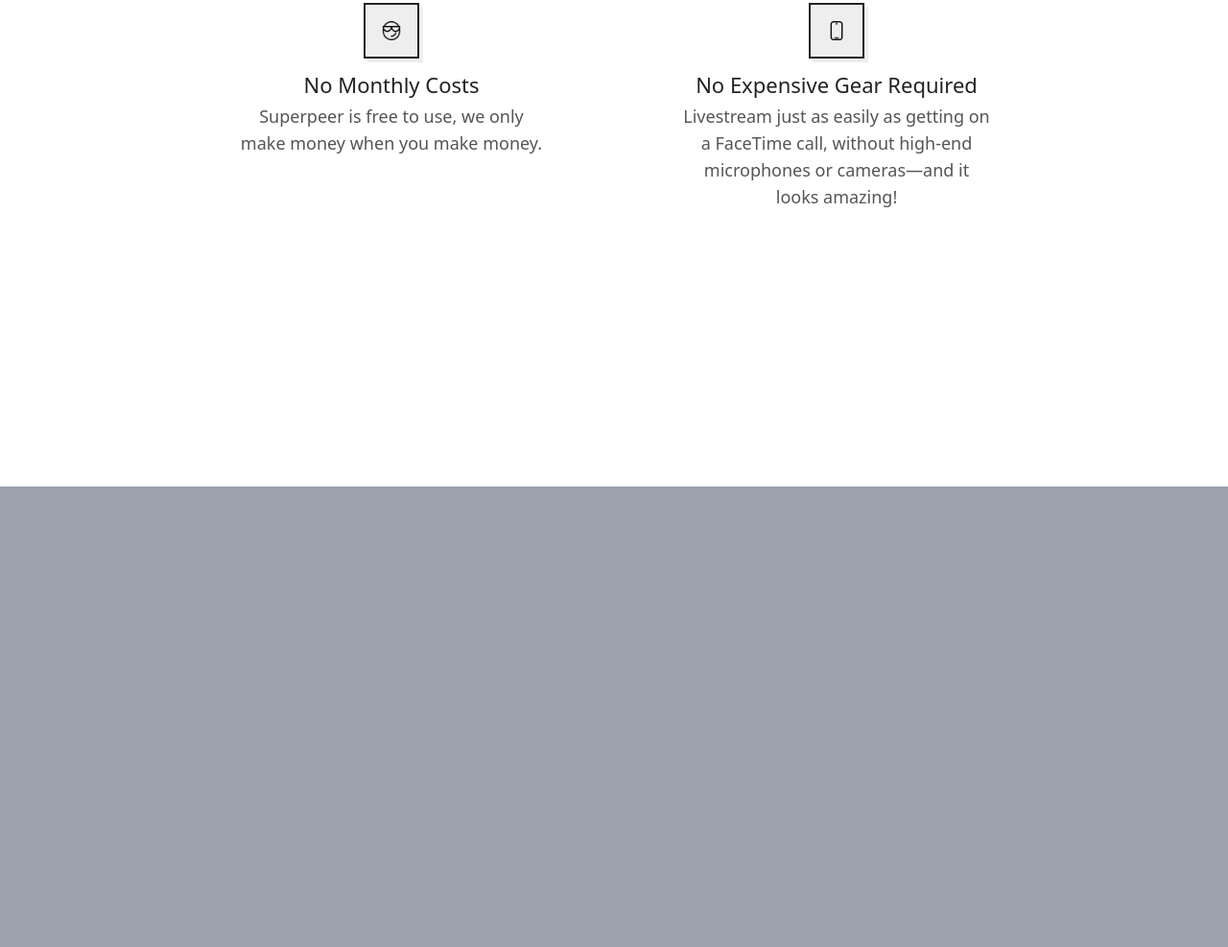
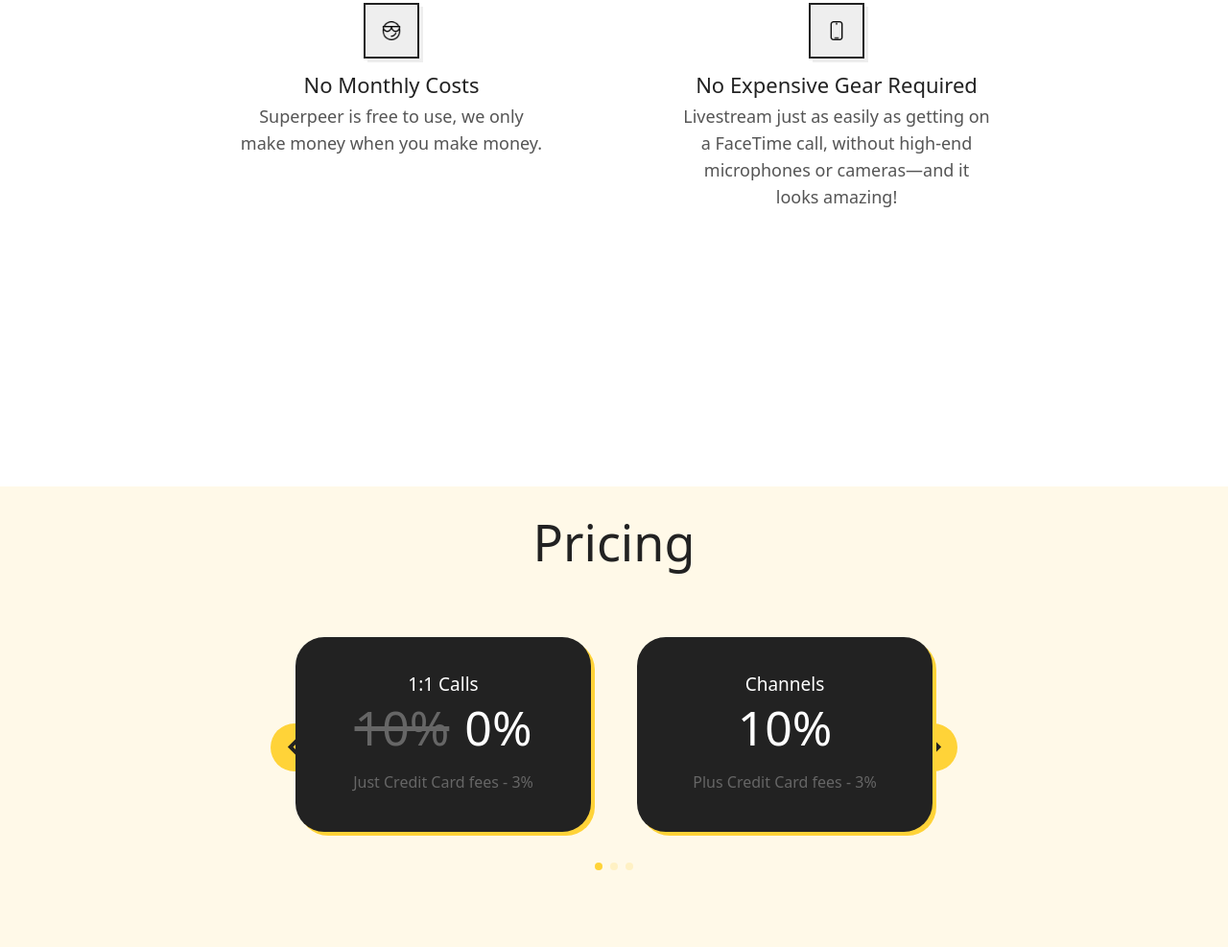
Before and after one commit to AndriySuprunenko/superpeer, a website: page public/index.html in a window 1280 px wide. Shown: the part 5444-6431 px from the top of the page at 96% size. Before the commit the page ends 5951 px from the top, so only its background shows below. Drawn offline with nearby package versions, Linux system fonts and the light colour scheme.

Commit message:
slider end

```diff
--- a/public/index.html
+++ b/public/index.html
@@ -12,6 +12,16 @@
     />
     <!-- CSS -->
     <link rel="stylesheet" href="styles.css" />
+    <!-- Swiper -->
+    <link
+      rel="stylesheet"
+      href="https://cdn.jsdelivr.net/npm/swiper@9/swiper-bundle.min.css"
+    />
+    <style>
+      .swiper-pagination-bullet {
+        background-color: #ffd338;
+      }
+    </style>
   </head>
   <body class="bg-gray-400">
     <!-- content wrapper -->
@@ -404,6 +414,95 @@
           </div>
         </div>
       </section>
+
+      <!-- Slider -->
+      <section
+        class="flex items-center flex-col container mx-auto bg-gradientColor w-full px-44 pb-20 relative"
+      >
+        <!-- Title -->
+        <h2 class="text-5.5xl text-bordersColor mt-8">Pricing</h2>
+        <!-- Slider -->
+        <div class="w-full">
+          <!-- navigation buttons -->
+          <div
+            class="button-prev text-borderColor absolute left-282 top-247 w-50 h-50 rounded-full bg-buttonColor flex items-center justify-center"
+          >
+            <img src="./assets/images/arrow/VectorL.png" alt="left" />
+          </div>
+          <div
+            class="button-next text-borderColor absolute right-282 top-247 w-50 h-50 rounded-full bg-buttonColor flex items-center justify-center"
+          >
+            <img src="./assets/images/arrow/Vector.png" alt="right" />
+          </div>
+        </div>
+        <div class="swiper mt-69 swiper-container">
+          <!-- wrapper -->
+          <div class="swiper-wrapper max-w-2xl">
+            <!-- Slides 1-->
+            <div class="swiper-slide p-1 max-w-350">
+              <div
+                class="bg-bordersColor py-10 px-14 rounded-30 shadow-shadowSwiper flex flex-col items-center"
+              >
+                <h3 class="text-white text-19">1:1 Calls</h3>
+                <div class="text-50 mt-2.5 font-normal">
+                  <span class="text-colorSwiper mr-4 line-through">10%</span
+                  ><span class="text-white">0%</span>
+                </div>
+                <span class="text-colorSwiper mt-5 block"
+                  >Just Credit Card fees - 3%</span
+                >
+              </div>
+            </div>
+            <!-- Slides 2-->
+            <div class="swiper-slide p-1 max-w-350">
+              <div
+                class="bg-bordersColor py-10 px-14 rounded-30 shadow-shadowSwiper flex flex-col items-center"
+              >
+                <h3 class="text-white text-19">Channels</h3>
+                <div class="text-50 mt-2.5 font-normal">
+                  <span class="text-white">10%</span>
+                </div>
+                <span class="text-colorSwiper mt-5 block"
+                  >Plus Credit Card fees - 3%</span
+                >
+              </div>
+            </div>
+            <!-- Slides 3-->
+            <div class="swiper-slide p-1 max-w-350">
+              <div
+                class="bg-bordersColor py-10 px-14 rounded-30 shadow-shadowSwiper flex flex-col items-center"
+              >
+                <h3 class="text-white text-19">1:1 Calls</h3>
+                <div class="text-50 mt-2.5 font-normal">
+                  <span class="text-colorSwiper mr-4 line-through">10%</span
+                  ><span class="text-white">0%</span>
+                </div>
+                <span class="text-colorSwiper mt-5 block"
+                  >Just Credit Card fees - 3%</span
+                >
+              </div>
+            </div>
+            <!-- Slides 4-->
+            <div class="swiper-slide p-1 max-w-350">
+              <div
+                class="bg-bordersColor py-10 px-14 rounded-30 shadow-shadowSwiper flex flex-col items-center"
+              >
+                <h3 class="text-white text-19">Channels</h3>
+                <div class="text-50 mt-2.5 font-normal">
+                  <span class="text-white">10%</span>
+                </div>
+                <span class="text-colorSwiper mt-5 block"
+                  >Plus Credit Card fees - 3%</span
+                >
+              </div>
+            </div>
+          </div>
+        </div>
+        <!-- pagination -->
+        <div class="pagination flex mx-auto justify-center mt-7"></div>
+      </section>
     </div>
+    <script src="https://cdn.jsdelivr.net/npm/swiper@9/swiper-bundle.min.js"></script>
+    <script src="./swiper.js"></script>
   </body>
 </html>
--- /dev/null
+++ b/public/swiper.js
@@ -0,0 +1,35 @@
+const swiper = new Swiper('.swiper', {
+  // Optional parameters
+  direction: 'horizontal',
+
+  slidesPerView: 2,
+  spaceBetween: 0,
+
+  breakpoints: {
+    // when window width is >= 320px
+    320: {
+      slidesPerView: 1,
+      spaceBetween: 20,
+    },
+    // when window width is >= 480px
+    480: {
+      slidesPerView: 2,
+      spaceBetween: 30,
+    },
+    // when window width is >= 640px
+    640: {
+      slidesPerView: 2,
+      spaceBetween: 40,
+    },
+  },
+
+  pagination: {
+    el: '.pagination',
+    clickable: true,
+  },
+  // Navigation arrows
+  navigation: {
+    nextEl: '.button-next',
+    prevEl: '.button-prev',
+  },
+});
--- a/tailwind.config.js
+++ b/tailwind.config.js
@@ -87,6 +87,7 @@
     borderRadius: {
       none: '0px',
       sm: '0.125rem',
+      30: '30px',
       DEFAULT: '0.25rem',
       md: '0.375rem',
       lg: '0.5rem',
@@ -108,6 +109,7 @@
     boxShadow: {
       sm: '0 1px 2px 0 rgb(0 0 0 / 0.05)',
       shadowIcon: '4px 4px 0 #EEEEEE',
+      shadowSwiper: '4px 4px 0 #FFD338',
       DEFAULT: '0 1px 3px 0 rgb(0 0 0 / 0.1), 0 1px 2px -1px rgb(0 0 0 / 0.1)',
       md: '0 4px 6px -1px rgb(0 0 0 / 0.1), 0 2px 4px -2px rgb(0 0 0 / 0.1)',
       lg: '0 10px 15px -3px rgb(0 0 0 / 0.1), 0 4px 6px -4px rgb(0 0 0 / 0.1)',
@@ -133,6 +135,7 @@
     caretColor: ({ theme }) => theme('colors'),
     colors: ({ colors }) => ({
       bordersColor: '#222222',
+      colorSwiper: '#666666',
       bgIcon: '#EEEEEE',
       textColor: '#555555',
       buttonColor:'#FFD338',
@@ -339,6 +342,8 @@
     fontSize: {
       xs: ['0.75rem', { lineHeight: '1rem' }],
       h3: ['22px', { lineHeight: '1' }],
+      19: ['19px', { lineHeight: '1' }],
+      50: ['50px', { lineHeight: '1' }],
       sm: ['0.875rem', { lineHeight: '1.25rem' }],
       base: ['1rem', { lineHeight: '1.5rem' }],
       lg: ['1.125rem', { lineHeight: '1.75rem' }],
@@ -648,6 +653,7 @@
       220: '220px',
       270: '270px',
       330: '330px',
+      350: '350px',
       359: '359px',
       459: '459px',
       559: '559px',
@@ -828,11 +834,16 @@
       px: '1px',
       17: '17px',
       25: '25px',
+      50: '50px',
       58: '58px',
       69: '69px',
       103: '103px',
       106: '106px',
+      247: '247px',
       270: '270px',
+      282: '282px',
+      382: '382px',
+      350: '350px',
       550: '550px',
       0: '0px',
       0.5: '0.125rem',
```
Also changed, not shown: public/assets/images/arrow/Vector.png (added), public/assets/images/arrow/VectorL.png (added), public/styles.css, 2 other files.
